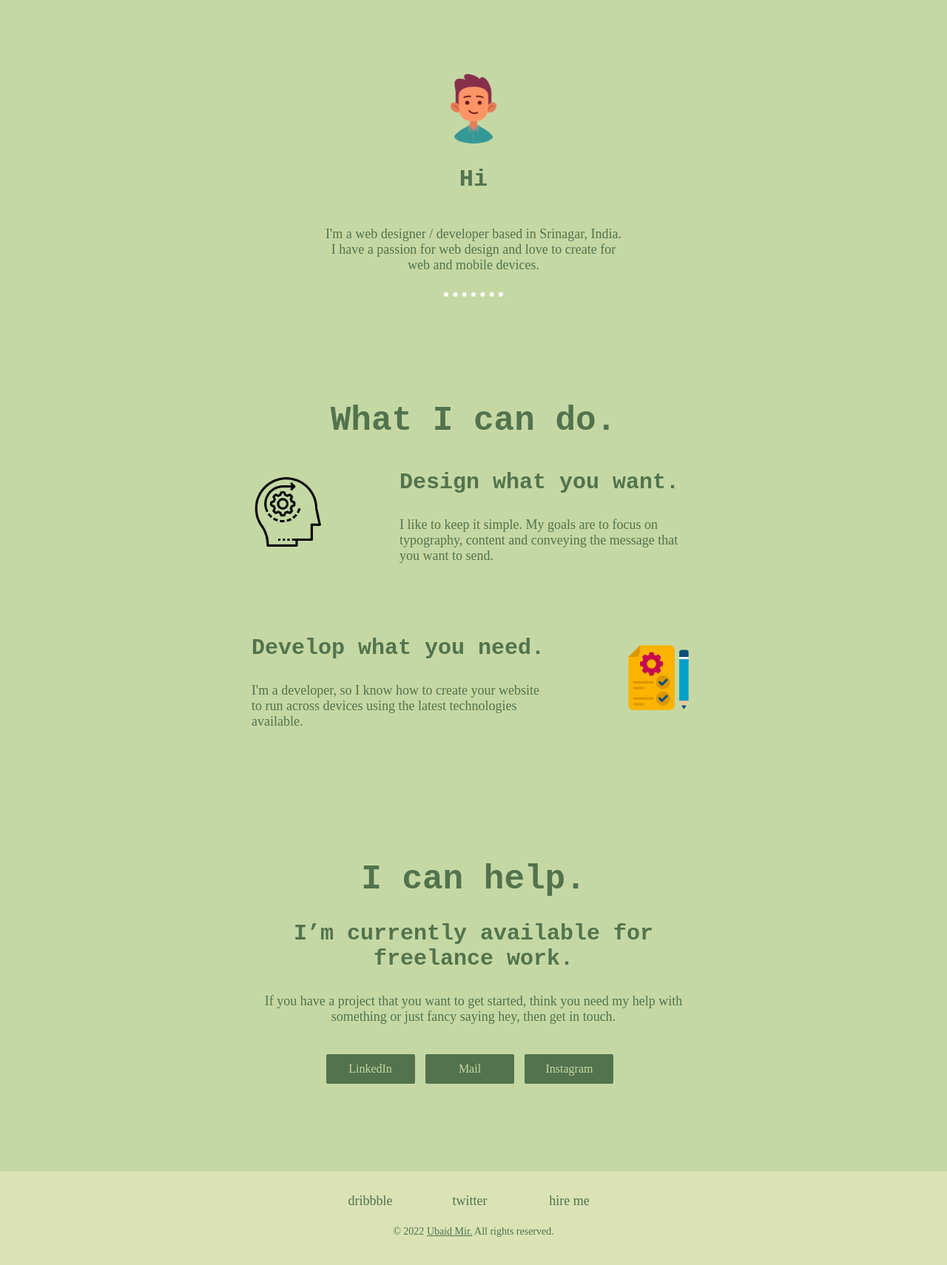
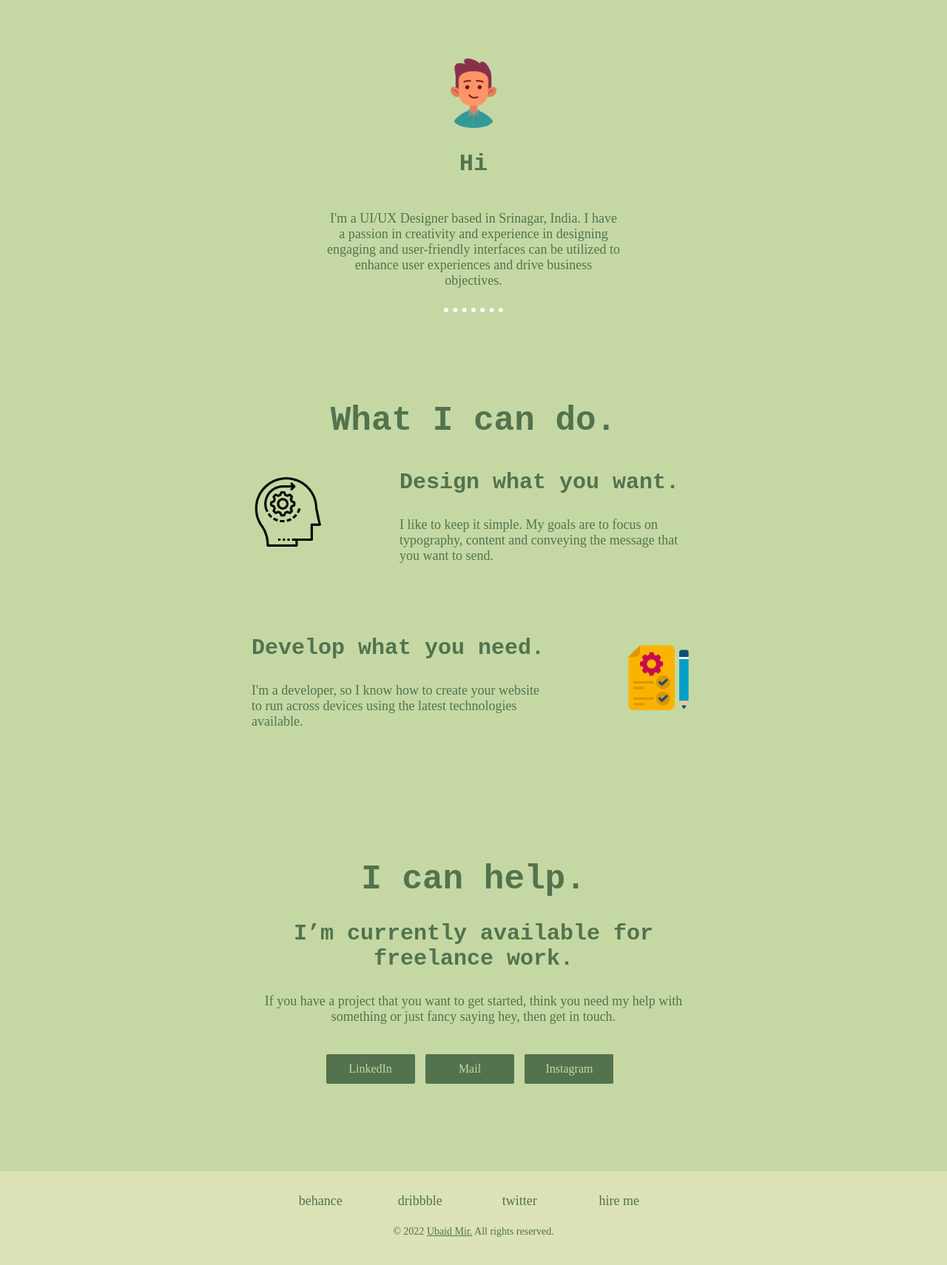
Before and after one commit to ubaid-mir/my_portfolio, a plain HTML site: page index.html in a window 1280 px wide. Shown: the part 698-2408 px from the top of the page at 74% size. Drawn offline with Linux system fonts and the light colour scheme.

Commit message:
Update index.html
Updates links for social portfolio and changed bio

```diff
--- a/index.html
+++ b/index.html
@@ -16,7 +16,7 @@
       <div class="first-container">
         <img class="cloud1" src="IMAGES/cloud1.png">
         <h1>I am Ubaid</h1>
-        <p class="subtitle">a web designer</p>
+        <p class="subtitle">a UI/UX Designer</p>
         <img class="cloud2" src="IMAGES/cloud2.png">
       </div>
       <div class="land">
@@ -26,7 +26,7 @@
     <div class="page2">
       <img class="boy" src="IMAGES/boy.png">
       <h2 class="sub1">Hi</h2>
-      <p class="bio1">I'm a web designer / developer based in Srinagar, India. I have a passion for web design and love to create for web and mobile devices.
+      <p class="bio1">I'm a UI/UX Designer based in Srinagar, India. I have a passion in creativity and experience in designing engaging and user-friendly interfaces can be utilized to enhance user experiences and drive business objectives.
       </p>
       <hr>
     </div>
@@ -58,8 +58,9 @@
     </div>
     <div class="footer">
       <div class="social-sites">
-        <button class="social">dribbble</button>
-        <button class="social">twitter</button>
+        <button href="https://www.behance.net/ubaidmir1" class="social">behance</button>
+        <button href="https://dribbble.com/ubaidmir" class="social">dribbble</button>
+        <button href="https://twitter.com/ubaidmiir" class="social">twitter</button>
         <button class="social">hire me</button>
       </div>
         <p class="foot">© 2022 <span class="ubi">Ubaid Mir.</span> All rights reserved.</p>
```
